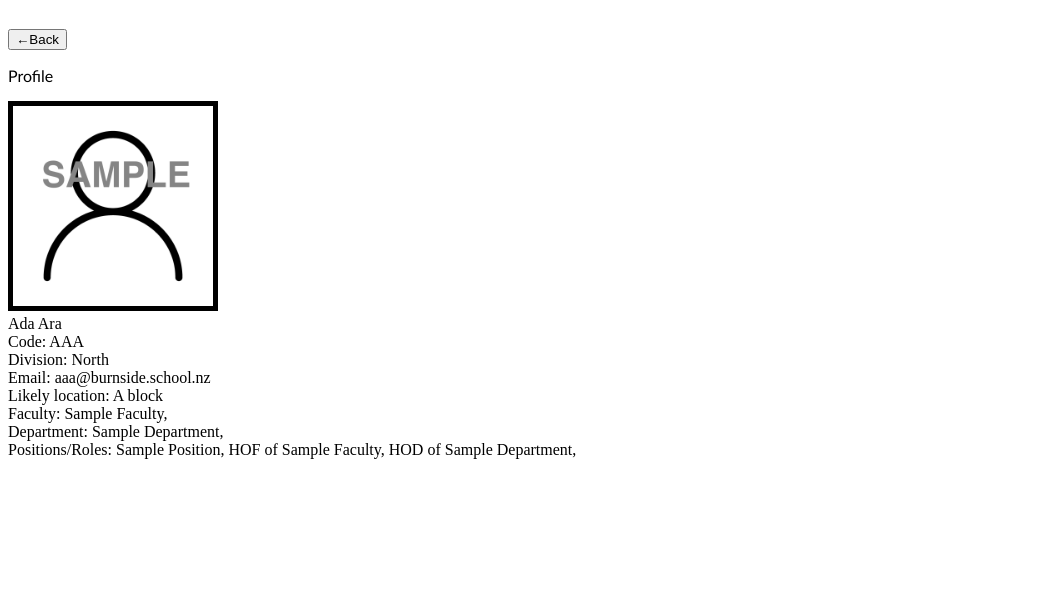
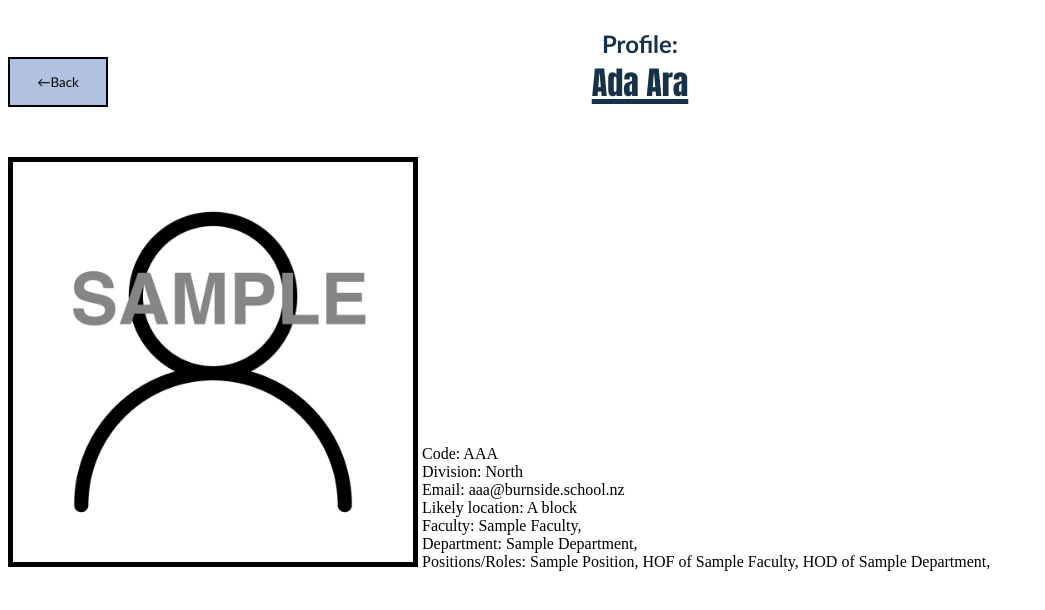
Before and after one commit to IsaacYao20036/DT_photoboard, a Flask app: a page that uses app/templates/profile.html in a window 1280 px wide. Shown: the part 119-729 px from the top of the page, without its empty margins (0-1045 px from the left). Run offline with Flask 3, Linux system fonts and the light colour scheme; data comes from the database, SQL or seed files in the repository.

Commit message:
styled profile pg

```diff
--- a/app/static/css/style.css
+++ b/app/static/css/style.css
@@ -1,11 +1,11 @@
 h1 {
     margin: auto;
+    width: fit-content;
     color: #173248;
     font-family: Impact, Haettenschweiler, 'Arial Narrow Bold', sans-serif;
     text-align: center;
     text-decoration: underline solid 5px;
 }
-
 
 h2 {
     margin: auto;
@@ -95,12 +95,6 @@ p {
     padding-left: 5px;
 }
 
-/* Image styling */
-img {
-    width: 200px;
-    border: 5px solid black;
-}
-
 
 /* ****** */
 /* HEADER */
@@ -165,7 +159,20 @@ main {
     padding-top: 140px;
 }
 
+/* Image styling */
+img {
+    width: 200px;
+    border: 5px solid black;
+}
+
+.titleh2 {
+    width: fit-content;
+    text-align: center;
+}
+
 .backBtn {
+    position: relative;
+    bottom: 50px;
     height: 50px;
     width: 100px;
     border-style: solid;
@@ -296,10 +303,6 @@ a button {
 /* FACULTY */
 /* ******* */
 
-#facultyh2 {
-    text-align: center;
-}
-
 #departmentsDiv {
     display: grid;
     grid-template-columns: repeat(4, min-content);
@@ -336,10 +339,6 @@ a button {
 /* DEPARTMENT */
 /* ********** */
 
-#departmenth2 {
-    text-align: center;
-}
-
 #departmentStaff {
     display: grid;
     grid-template-columns: repeat(4, min-content);
@@ -347,3 +346,18 @@ a button {
     padding: 10px;
     background-color: #b1c1df;
 }
+
+
+/* ******* */
+/* PROFILE */
+/* ******* */
+
+#profileimg {
+    margin-right: auto;
+    display: inline-block;
+    width: 400px;
+}
+
+#profileDetails {
+    display: inline-block;
+}
--- a/app/templates/department.html
+++ b/app/templates/department.html
@@ -1,11 +1,10 @@
 {% extends 'layout.html' %}
 {% block content %}
 
-<h2 id="departmenth2">Department:</h2>
+<h2 class="titleh2">Department:</h2>
 <h1>{{ department }}</h1>
 
 <button type="button" onclick="history.back()" class="backBtn">←Back</button>
-
 
 <h2>HOD: <a href="/profile/{{ department.hod.code }}">{{ department.hod }} ({{ department.hod.code }})</a></h2>
 <br>
--- a/app/templates/faculty.html
+++ b/app/templates/faculty.html
@@ -3,7 +3,7 @@
 
 {% set duplicate_check = [] %}
 
-<h2 id="facultyh2">Faculty:</h2>
+<h2 class="titleh2">Faculty:</h2>
 <h1>{{ faculty }}</h1>
 
 <h2>HOF: <a href="/profile/{{ faculty.hof.code }}">{{ faculty.hof }} ({{ faculty.hof.code }})</a></h2>
--- a/app/templates/profile.html
+++ b/app/templates/profile.html
@@ -3,14 +3,15 @@
 
 {% set duplicate_check = [] %}
 
-<button type="button" onclick="history.back()">←Back</button>
+<h2 class="titleh2">Profile:</h2>
+<h1>{{ staffmember }}</h1>
 
-<p>Profile</p>
+<button type="button" onclick="history.back()" class="backBtn">←Back</button>
 
-<img src="{{ staffmember.photo }}">
-<br>
-{{ staffmember }}
-<br>
+<div>
+    <img src="{{ staffmember.photo }}" id="profileimg">
+
+    <div id="profileDetails">
         Code: {{ staffmember.code }}
         <br>
         Division: {{ staffmember.division }}
@@ -37,5 +38,9 @@ Positions/Roles:
         {% for position in staffmember.positions%}
             {{ position }},
         {% endfor %}
+    </div>
+</div>
+
+
 
 {% endblock %}
```
Lines whose indentation alone changed are shown as unchanged.
